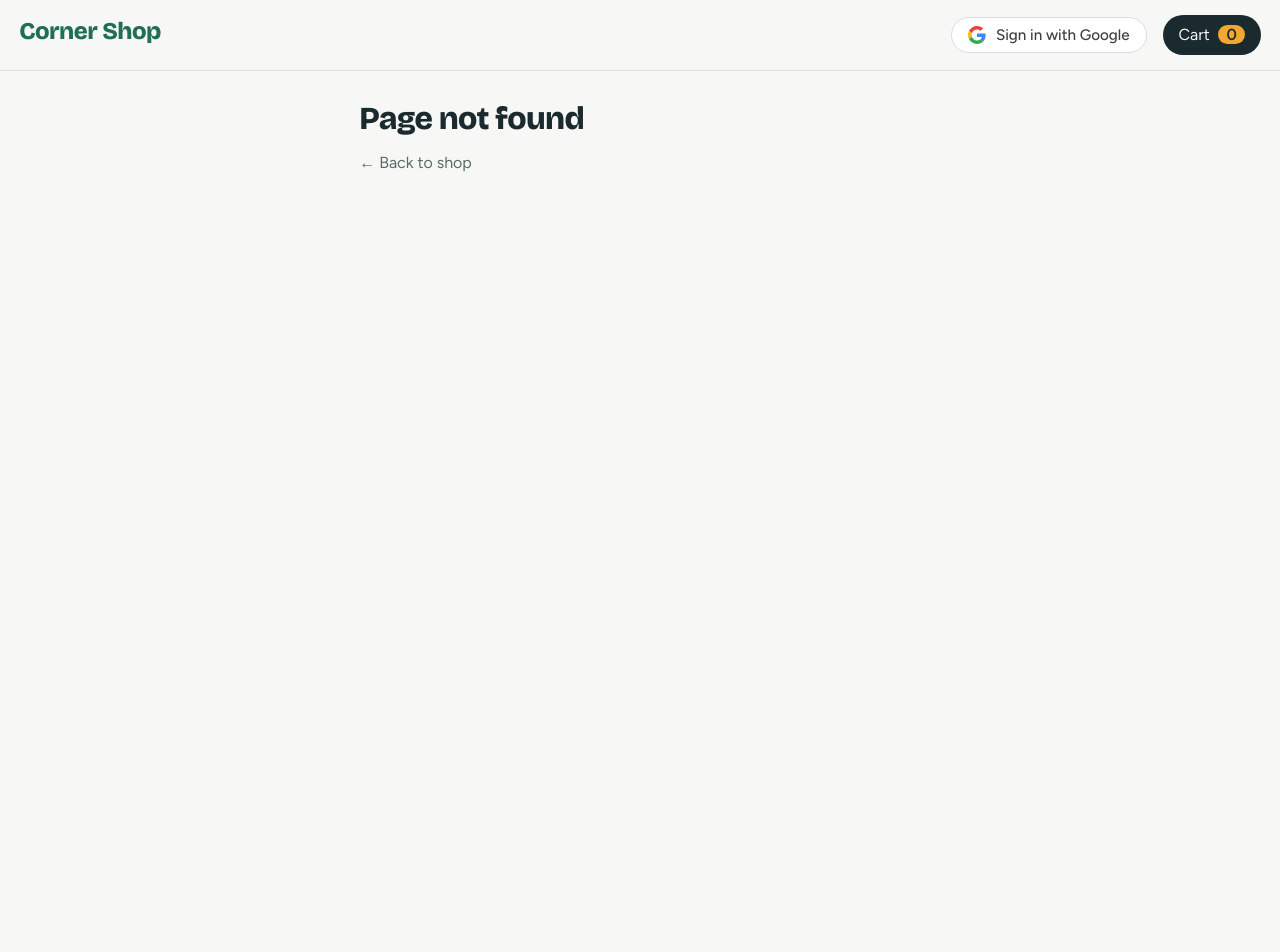
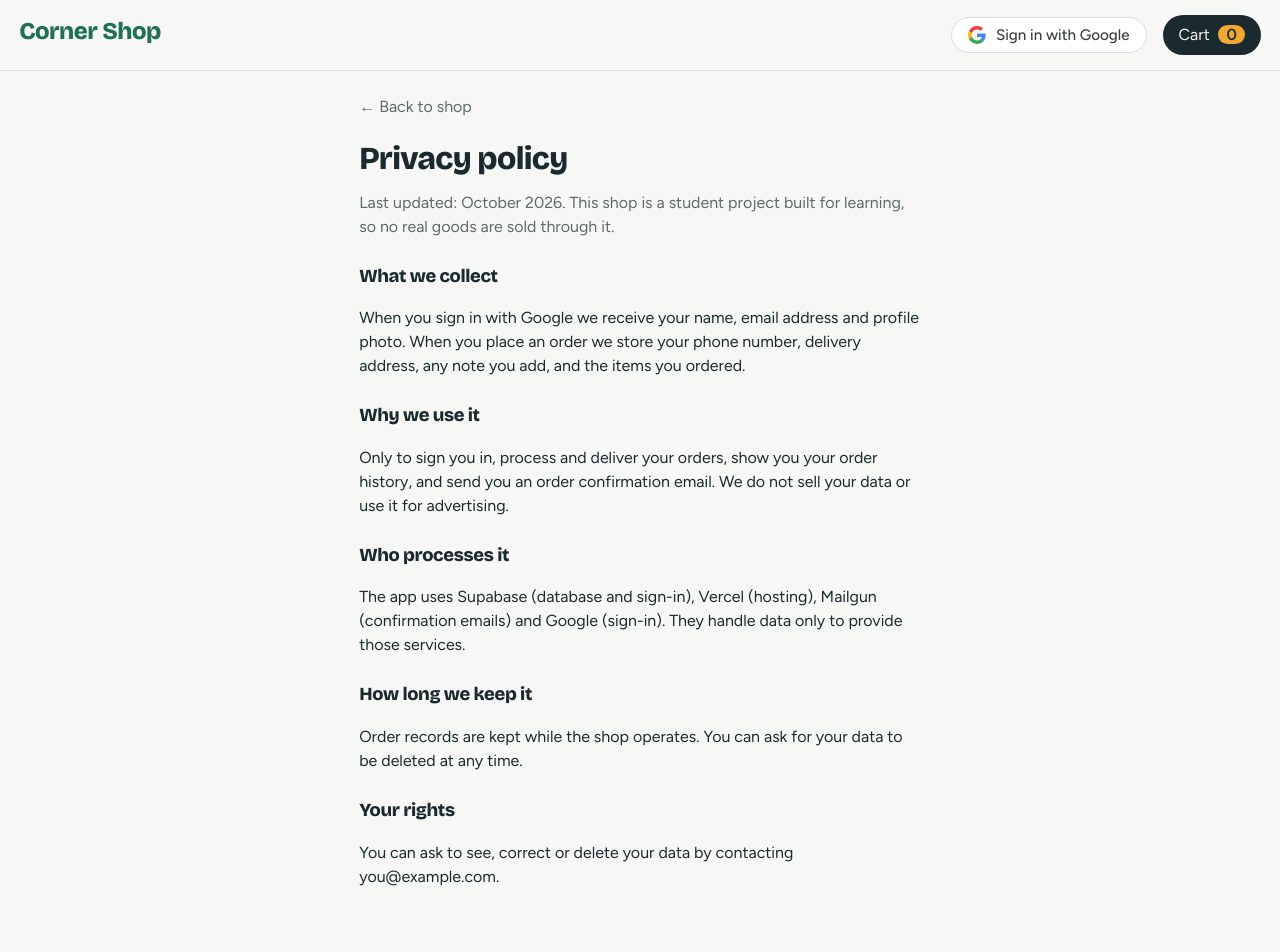
Before and after one commit to arondi-12/Corner-Shop, a React (Vite) app: page /privacy in a window 1280 px wide. Before the commit this address had no page. Shown: the top 952 px of the page. Before the commit the page ends 800 px from the top, so only its background shows below. Built offline with nearby package versions, Linux system fonts and the light colour scheme.

Commit message:
Add privacy policy

```diff
--- a/src/App.jsx
+++ b/src/App.jsx
@@ -2,6 +2,7 @@ import { useEffect, useMemo, useState } from 'react'
 import { Link, Route, Routes, useLocation, useNavigate, useParams, useSearchParams } from 'react-router-dom'
 import { supabase, money, useApp } from './lib.jsx'
 import Admin, { statusLabel } from './Admin.jsx'
+import Privacy from './Privacy.jsx'
 
 // Set VITE_ENABLE_MPESA=true only once a live Till/Paybill is approved.
 const MPESA = import.meta.env.VITE_ENABLE_MPESA === 'true'
@@ -198,5 +199,5 @@ function Orders() {
 }
 
 export default function App() {
-  return <><ScrollToTop /><Header /><Routes><Route path="/" element={<Shop />} /><Route path="/checkout" element={<Checkout />} /><Route path="/order/:id" element={<OrderView />} /><Route path="/orders" element={<Orders />} /><Route path="/admin" element={<Admin />} /><Route path="*" element={<main className="wrap narrow"><h1>Page not found</h1><Back /></main>} /></Routes><CartDrawer /></>
+  return <><ScrollToTop /><Header /><Routes><Route path="/" element={<Shop />} /><Route path="/checkout" element={<Checkout />} /><Route path="/order/:id" element={<OrderView />} /><Route path="/orders" element={<Orders />} /><Route path="/admin" element={<Admin />} /><Route path="/privacy" element={<Privacy />} /><Route path="*" element={<main className="wrap narrow"><h1>Page not found</h1><Back /></main>} /></Routes><footer className="foot"><Link to="/privacy">Privacy policy</Link></footer><CartDrawer /></>
 }
--- /dev/null
+++ b/src/Privacy.jsx
@@ -0,0 +1,23 @@
+import { Link } from 'react-router-dom'
+
+const contact = import.meta.env.VITE_CONTACT_EMAIL || 'the shop owner through the details on this site'
+
+export default function Privacy() {
+  return (
+    <main className="wrap narrow legal">
+      <Link className="back" to="/">← Back to shop</Link>
+      <h1>Privacy policy</h1>
+      <p className="muted">Last updated: October 2026. This shop is a student project built for learning, so no real goods are sold through it.</p>
+      <h2>What we collect</h2>
+      <p>When you sign in with Google we receive your name, email address and profile photo. When you place an order we store your phone number, delivery address, any note you add, and the items you ordered.</p>
+      <h2>Why we use it</h2>
+      <p>Only to sign you in, process and deliver your orders, show you your order history, and send you an order confirmation email. We do not sell your data or use it for advertising.</p>
+      <h2>Who processes it</h2>
+      <p>The app uses Supabase (database and sign-in), Vercel (hosting), Mailgun (confirmation emails) and Google (sign-in). They handle data only to provide those services.</p>
+      <h2>How long we keep it</h2>
+      <p>Order records are kept while the shop operates. You can ask for your data to be deleted at any time.</p>
+      <h2>Your rights</h2>
+      <p>You can ask to see, correct or delete your data by contacting {contact}.</p>
+    </main>
+  )
+}
--- a/src/style.css
+++ b/src/style.css
@@ -42,3 +42,5 @@ select{padding:.5rem;border-radius:8px;border:1px solid var(--line);background:v
 .agrid{display:grid;gap:1rem;grid-template-columns:repeat(auto-fill,minmax(340px,1fr));margin-top:1rem}
 .prod{display:grid;gap:.5rem;grid-template-columns:repeat(auto-fit,minmax(150px,1fr));align-items:center;margin-bottom:.8rem}
 .chk{display:flex;align-items:center;gap:.4rem;margin:0}.chk input{width:auto;margin:0}
+
+.foot{text-align:center;padding:2rem 1rem;color:var(--muted);font-size:.9rem}.foot a{text-decoration:underline}.legal h2{font-size:1.15rem;margin-top:1.5rem}
```
Also changed, not shown: 1 other file (tests, documents, lock files or other folders).
